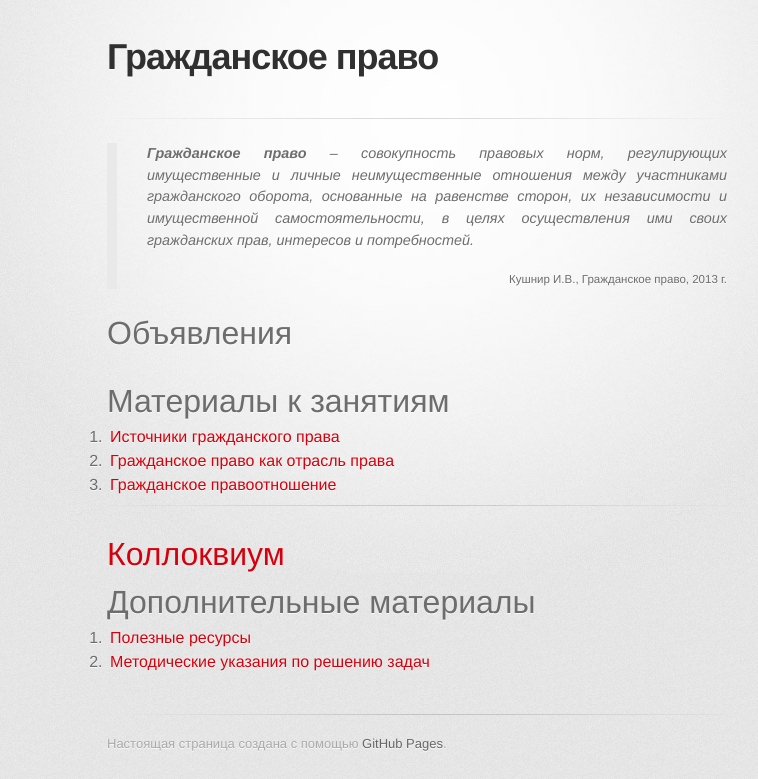
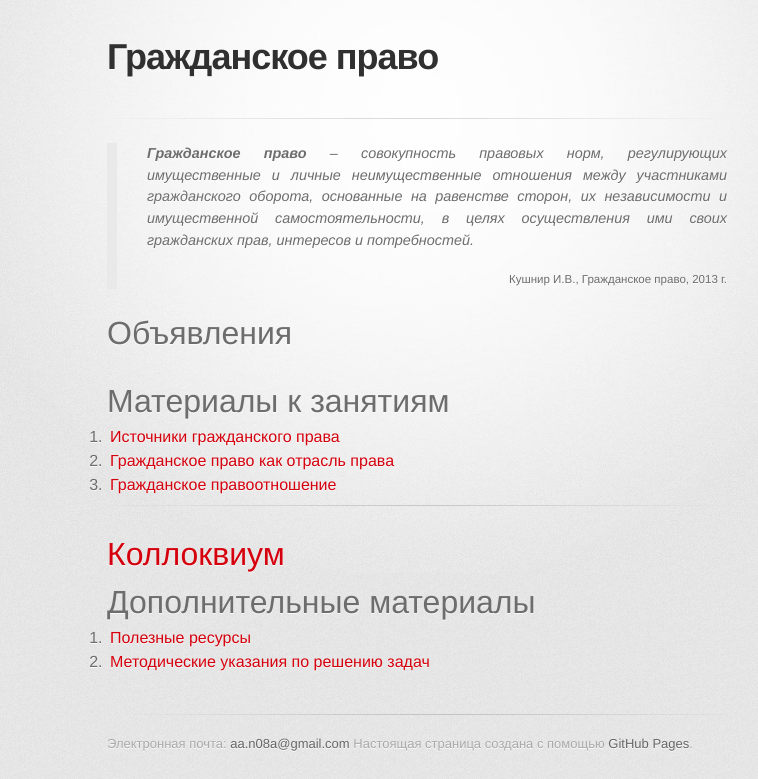
Before and after one commit to a-nova/a-nova.github.io, a Jekyll site: the page built from index.md, in a window 1280 px wide, cut to the strip 0-779 px from the top of the page. Shown: the whole strip, without its empty margins (223-981 px from the left). Built offline with Jekyll 4.4.1, drawn with Linux system fonts in a browser that asks for light colours; some web fonts are replaced.

Commit message:
add email to footer

```diff
--- a/_includes/footer.html
+++ b/_includes/footer.html
@@ -2,5 +2,6 @@
 {% if site.github.is_project_page %}
     {{ site.title | default: site.github.repository_name }} is maintained by <a href="{{ site.github.owner_url }}">{{ site.github.owner_name }}</a><br>
 {% endif %}
+    Электронная почта: <a href="mailto:aa.n08a@gmail.com">aa.n08a@gmail.com</a>
     Настоящая страница создана с помощью <a href="https://pages.github.com">GitHub Pages</a>.
 </footer>
```
